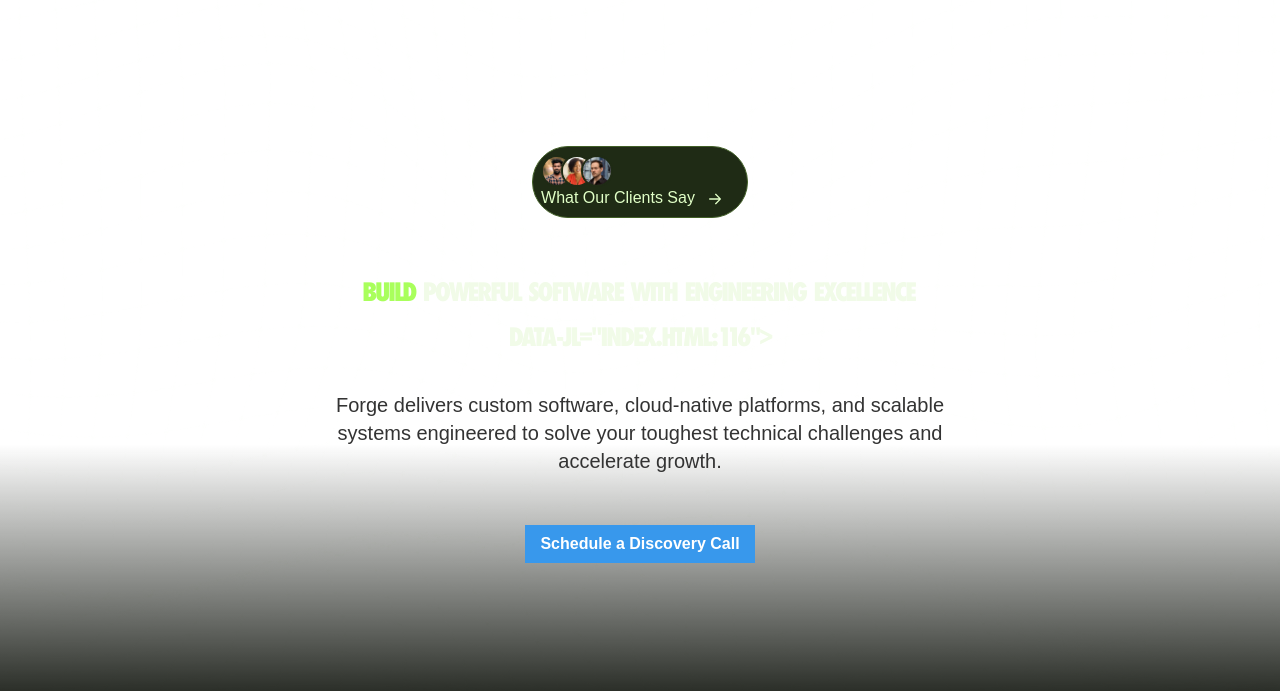
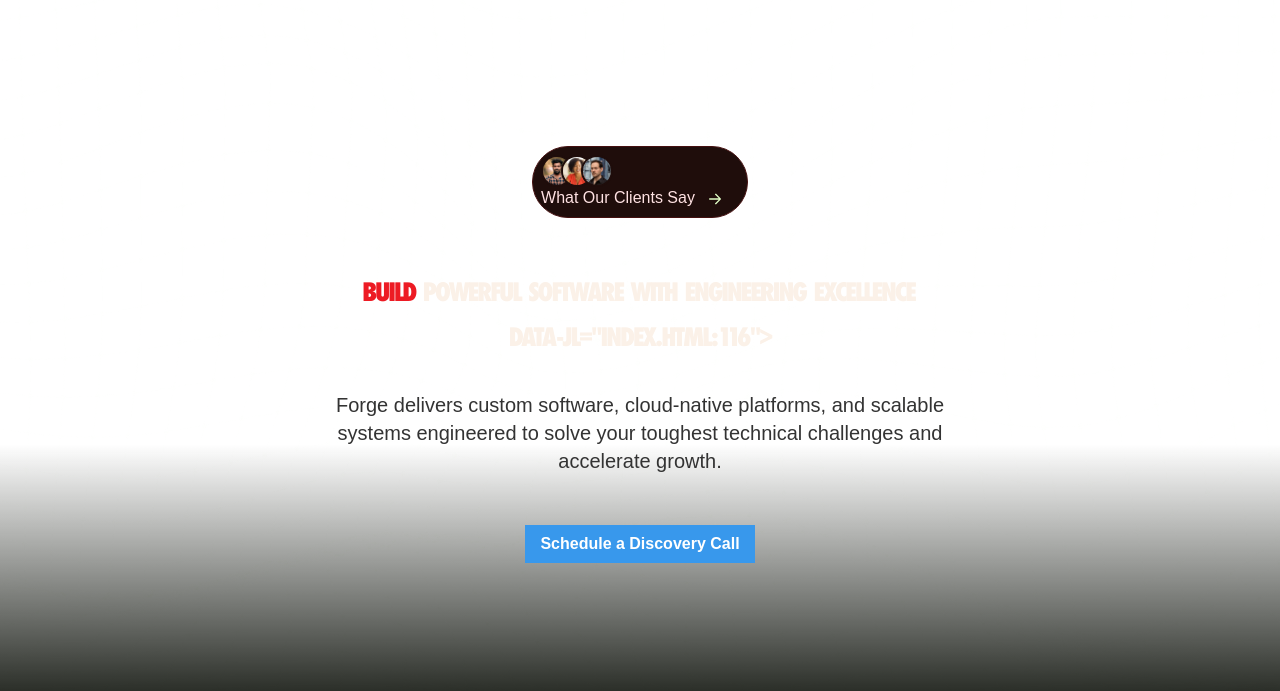
Before and after one commit to asiqmd/kloud-landing-page-new, a website built with Vite: page index.html in a window 1280 px wide. Shown: the part 109-800 px from the top of the page. Built offline with nearby package versions, Linux system fonts and the light colour scheme; a script that the page names is missing.

Commit message:
Updated kloud-site.webflow.css

```diff
--- a/css/kloud-site.webflow.css
+++ b/css/kloud-site.webflow.css
@@ -1,22 +1,22 @@
 :root {
-  --black: #090d06;
-  --grey-60: #979f90;
-  --white: #f1fbe8;
-  --accent: #a9ff5c;
-  --accent-opacity-25: #426027;
-  --accent-opacity-10: #1f2b15;
-  --accent-hover: #7fd136;
-  --accent-light: #e1ffc7;
-  --accent-dark: #356905;
+  --black: #0d0908;
+  --grey-60: #9f9790;
+  --white: #fbf1e8;
+  --accent: #ED1B24;
+  --accent-opacity-25: #451010;
+  --accent-opacity-10: #1f0d0b;
+  --accent-hover: #d01820;
+  --accent-light: #ffe2e3;
+  --accent-dark: #8b1015;
   --light-orange: #ffc295;
   --dark-orange: #602606;
   --light-yellow: #ffe27d;
   --dark-yellow: #564801;
-  --dark-green-1: #003800;
-  --dark-green-2: #002d00;
-  --accent-opacity-13: #243317;
-  --white-opacity-30: rgba(241, 251, 232, .3);
-  --accent-opacity-6: #131c0b;
+  --dark-green-1: #380000;
+  --dark-green-2: #2d0000;
+  --accent-opacity-13: #281010;
+  --white-opacity-30: rgba(251, 241, 232, .3);
+  --accent-opacity-6: #180c0b;
 }
 
 .w-layout-blockcontainer {
@@ -196,7 +196,7 @@ a {
 .btn-secondary {
   border: 1px solid var(--accent);
   cursor: pointer;
-  background-color: rgba(169, 255, 92, 0);
+  background-color: rgba(237, 27, 36, 0);
   border-radius: 12px;
   padding: 12px 20px;
   font-size: 14px;
@@ -749,7 +749,7 @@ a {
 .testimonials-linear {
   width: 100%;
   height: 400px;
-  background-image: linear-gradient(rgba(9, 13, 6, 0), #090d06);
+  background-image: linear-gradient(rgba(13, 9, 8, 0), #0d0908);
   position: absolute;
   top: auto;
   bottom: 0%;
@@ -900,11 +900,11 @@ a {
 }
 
 .form-input::-ms-input-placeholder {
-  color: rgba(241, 251, 232, .4);
+  color: rgba(251, 241, 232, .4);
 }
 
 .form-input::placeholder {
-  color: rgba(241, 251, 232, .4);
+  color: rgba(251, 241, 232, .4);
 }
 
 .form-input.is--last {
```
